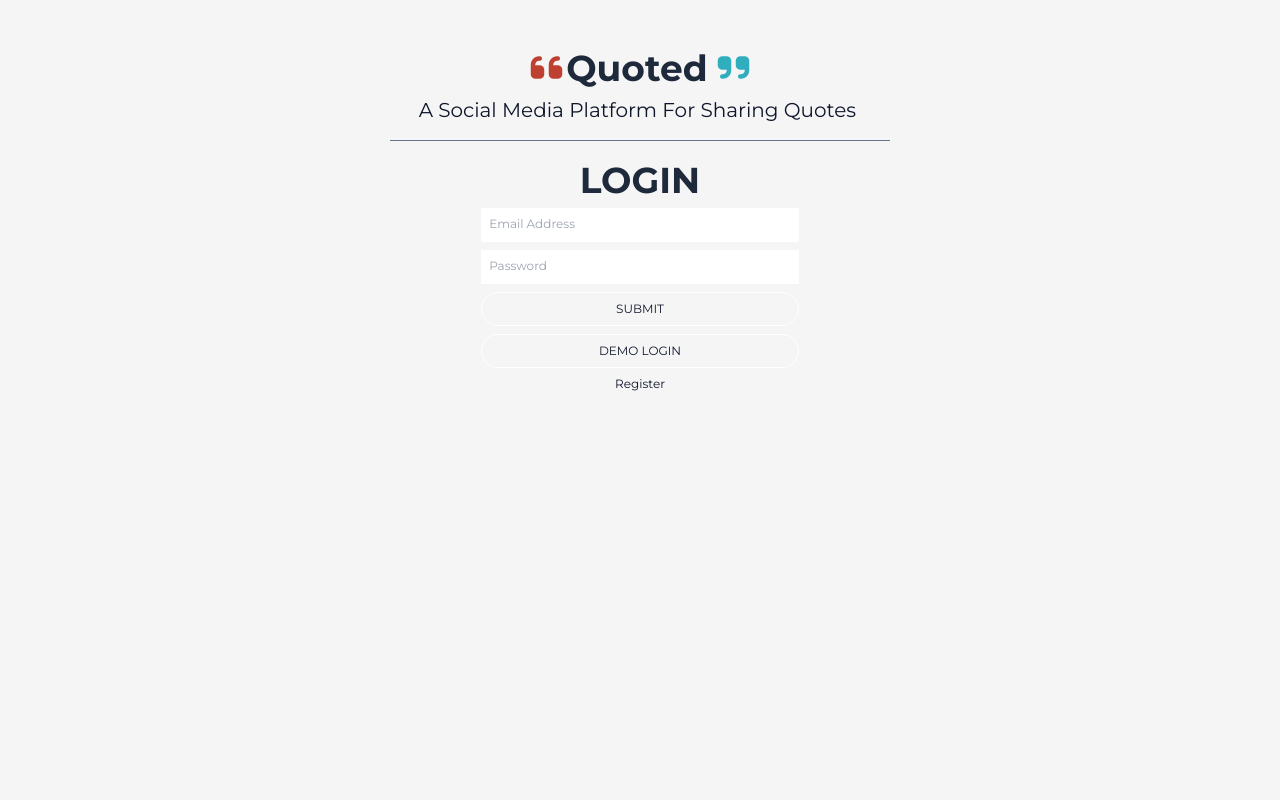
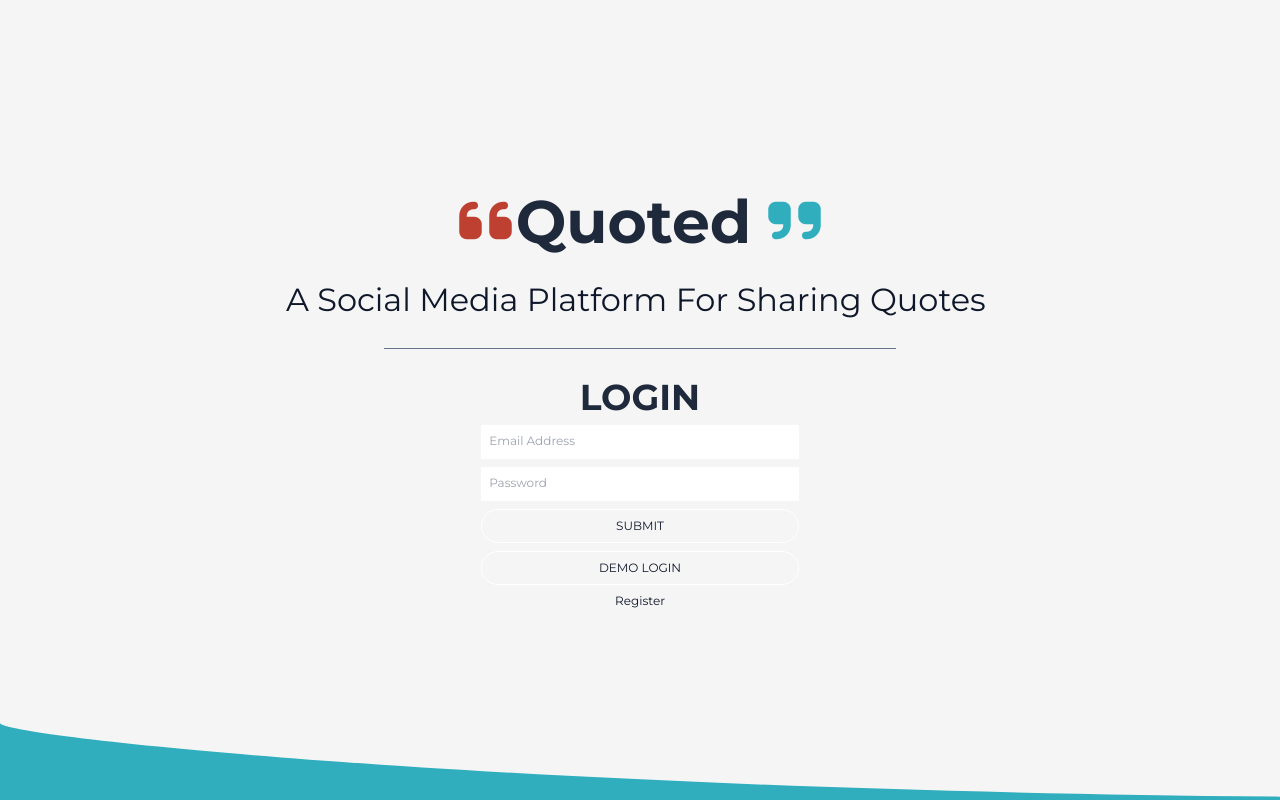
Before and after one commit to johnny-2123/Quoted, a Next.js app in the folder quoted_app/: page / in a window 1280 px wide. Built offline with nearby package versions, Linux system fonts and the light colour scheme; no server answers.

Commit message:
update css styling

```diff
--- a/quoted_app/components/AddEditQuote.js
+++ b/quoted_app/components/AddEditQuote.js
@@ -140,7 +140,7 @@ export default function AddEditQuote({
         ></textarea>
         <button
           type="submit"
-          className="w-full bg-light hover:bg-opacity-90 text-white py-2 px-4 rounded-[20px]  transition-colors duration-300"
+          className="w-full bg-light hover:bg-opacity-90 text-white mt-5 py-3 px-4 rounded-[20px]  transition-colors duration-300"
           disabled={loading}
         >
           {loading ? "Loading..." : quoteId ? "Edit Quote" : "Add Quote"}
@@ -149,7 +149,7 @@ export default function AddEditQuote({
       {quoteId && (
         <button
           onClick={() => deleteQuote(quoteId)}
-          className="w-full bg-dark hover:bg-opacity-90 text-white py-2 px-4 rounded-[20px] transition-colors duration-300 mt-4"
+          className="w-full bg-dark hover:bg-opacity-90 text-white py-3 px-4 rounded-[20px] transition-colors duration-300 mt-2"
           disabled={loading}
         >
           {loading ? "Deleting..." : "Delete Quote"}
--- a/quoted_app/components/EditUserForm.js
+++ b/quoted_app/components/EditUserForm.js
@@ -2,8 +2,8 @@ import React, { useState, useEffect } from "react";
 import { useAuth } from "../context/AuthContext";
 import { updateDoc, doc } from "firebase/firestore";
 import { db } from "../firebase";
-import { storage } from "../firebase";
 import {
+  getStorage,
   ref,
   uploadBytes,
   getDownloadURL,
@@ -30,6 +30,10 @@ export default function EditUserForm({ closeEditModal, userData }) {
   const [previewImage, setPreviewImage] = useState(
     userData.profilePicture || genericProfilePicture
   );
+
+  const storage = getStorage();
+
+  console.log("currentUser.uid", currentUser.uid);
 
   const imageRef = ref(storage, `images/${currentUser.uid}`);
 
--- a/quoted_app/components/LandingHeader.js
+++ b/quoted_app/components/LandingHeader.js
@@ -4,8 +4,8 @@ import AnimatedText from "./AnimatedText";
 
 const LandingHeader = () => {
   return (
-    <div className="flex flex-col items-center justify-center mt-[2rem] text-slate-800">
-      <h1 className="text-4xl font-bold text-center xs:!my-[1.75rem] lg:!mb-[1.5rem]">
+    <div className="flex flex-col items-center justify-center mt-[0rem] text-slate-800">
+      <h1 className="text-6xl lg:text-5xl font-bold text-center !mb-[1.5rem] xs:!my-[2rem]">
         <motion.i
           className="fa-solid fa-quote-left mr-1 text-dark"
           initial={{ opacity: 0, y: -20 }}
@@ -22,7 +22,7 @@ const LandingHeader = () => {
       </h1>
       <AnimatedText
         text="A social media platform for sharing quotes"
-        className="text-xl font-normal text-center xs:!mb-[1.2rem] lg:!mb-[.5rem]"
+        className="text-[2rem] lg:text-[1.5rem] font-normal text-center !mb-[1rem]"
       />
     </div>
   );
--- a/quoted_app/components/Layout.js
+++ b/quoted_app/components/Layout.js
@@ -7,7 +7,7 @@ export default function Layout(props) {
 
   return (
     <div className="flex flex-row-reverse md:flex-col min-h-screen max-h-screen relative bg-background ">
-      <main className="flex-1 flex flex-col overflow-hidden p-4 text-slate-900 ">
+      <main className="flex-1 flex flex-col overflow-hidden p-0 text-slate-900 ">
         {children}
       </main>
       <Footer />
--- /dev/null
+++ b/quoted_app/components/Login/Login.module.css
@@ -0,0 +1,19 @@
+.custom-shape-divider-bottom-1689888671 {
+  position: absolute;
+  bottom: 0;
+  left: 0;
+  width: 100%;
+  overflow: hidden;
+  line-height: 0;
+}
+
+.custom-shape-divider-bottom-1689888671 svg {
+  position: relative;
+  display: block;
+  width: calc(186% + 1.3px);
+  height: 81px;
+}
+
+.custom-shape-divider-bottom-1689888671 .shape-fill {
+  fill: #30aebe;
+}
--- a/quoted_app/components/Login.js
+++ b/quoted_app/components/Login/index.js
@@ -1,9 +1,10 @@
 import React, { useState } from "react";
-import { useAuth } from "../context/AuthContext";
-import { db } from "../firebase";
+import { useAuth } from "../../context/AuthContext";
+import { db } from "../../firebase";
 import { doc, setDoc, deleteField } from "firebase/firestore";
-import LandingHeader from "./LandingHeader";
-import Footer from "./Footer";
+import LandingHeader from "../LandingHeader";
+import Footer from "../Footer";
+import styles from "./Login.module.css";
 
 export default function Login() {
   const [email, setEmail] = useState("");
@@ -60,9 +61,9 @@ export default function Login() {
   }
 
   return (
-    <div className="flex-1 text-xs sm:text-sm flex flex-col justify-start items-center gap-2 sm:gap-4">
+    <div className="flex-1 text-xs sm:text-sm flex flex-col justify-center items-center gap-2 sm:gap-4 relative p-0">
       <LandingHeader />
-      <h1 className="font-bold select-none text-4xl sm:text-2xl uppercase text-slate-800 border-t border-slate-500 pt-[1.2rem] w-[40%] text-center ">
+      <h1 className="font-bold select-none text-4xl sm:text-2xl uppercase text-slate-800 border-t border-slate-500 pt-[1.75rem] w-[40%] text-center ">
         {isLoggingIn ? "Login" : "Register"}
       </h1>
       {error && (
@@ -111,6 +112,19 @@ export default function Login() {
       >
         {!isLoggingIn ? "Login" : "Register"}
       </h2>
+      <div className={styles["custom-shape-divider-bottom-1689888671"]}>
+        <svg
+          data-name="Layer 1"
+          xmlns="http://www.w3.org/2000/svg"
+          viewBox="0 0 1200 120"
+          preserveAspectRatio="none"
+        >
+          <path
+            d="M741,116.23C291,117.43,0,27.57,0,6V120H1200V6C1200,27.93,1186.4,119.83,741,116.23Z"
+            className={styles["shape-fill"]}
+          ></path>
+        </svg>
+      </div>
     </div>
   );
 }
--- a/quoted_app/components/QuotesFeed.js
+++ b/quoted_app/components/QuotesFeed.js
@@ -48,7 +48,7 @@ export default function QuotesFeed() {
   ));
 
   return (
-    <div className="flex flex-col h-full overflow-auto">
+    <div className="flex flex-col h-full overflow-auto py-4 px-2">
       <h1 className={`text-3xl py-2 transition-all duration-300 `}>
         Quoted <i className="fa-solid fa-quote-left text-dark mr-1"></i>
         <i className="fa-solid fa-quote-right text-light"></i>
--- a/quoted_app/pages/favorites.js
+++ b/quoted_app/pages/favorites.js
@@ -29,7 +29,7 @@ export default function Favorites() {
   ));
 
   return (
-    <div className="flex flex-col h-full overflow-auto">
+    <div className="flex flex-col h-full overflow-auto py-4 px-2">
       <h1 className={`text-3xl py-2 transition-all duration-300 `}>
         Favorites
         <i className="fa-solid fa-star text-light ml-1"></i>
--- a/quoted_app/pages/friends.js
+++ b/quoted_app/pages/friends.js
@@ -47,7 +47,7 @@ const FollowingQuotesFeed = () => {
   ));
 
   return (
-    <div className="flex flex-col h-full overflow-auto">
+    <div className="flex flex-col h-full overflow-auto py-4 px-2">
       <div className="w-full flex flex-col items-start mb-[.3rem]">
         <h1 className={`text-3xl py-2 transition-all duration-300 `}>
           Friends <i className="fa-solid fa-quote-left text-dark mr-1"></i>
--- a/quoted_app/pages/user.js
+++ b/quoted_app/pages/user.js
@@ -54,7 +54,7 @@ export default function User() {
   if (!userData) return null;
 
   return (
-    <div className="flex flex-col overflow-hidden">
+    <div className="flex flex-col overflow-hidden py-4 px-2">
       <div className="flex flex-col items-center gap-2 p-0">
         <div className="w-full flex flex-row items-center">
           <img
```
